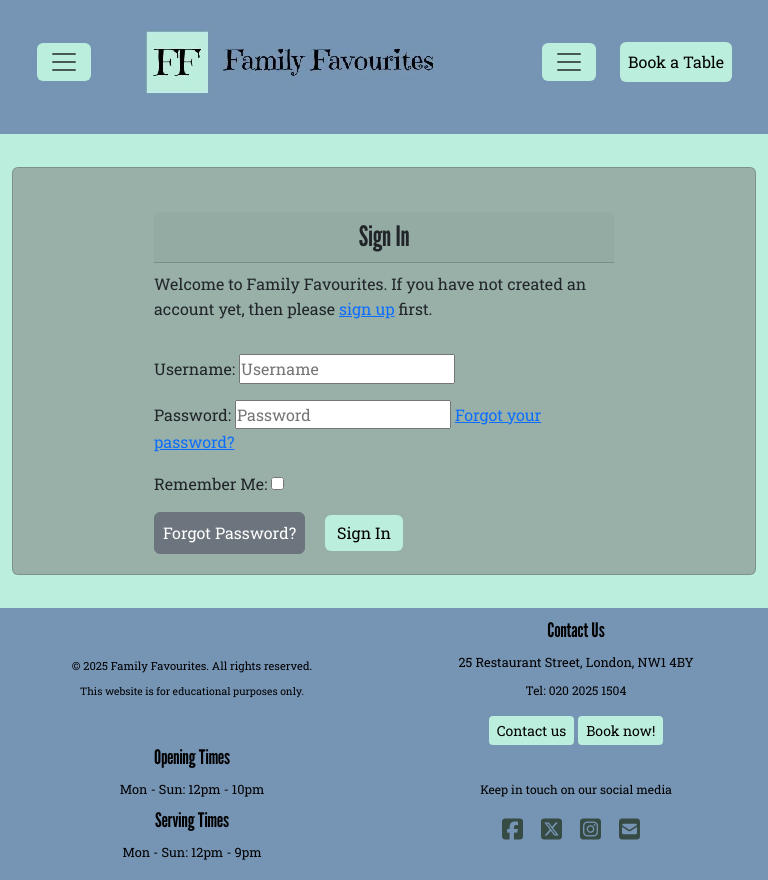
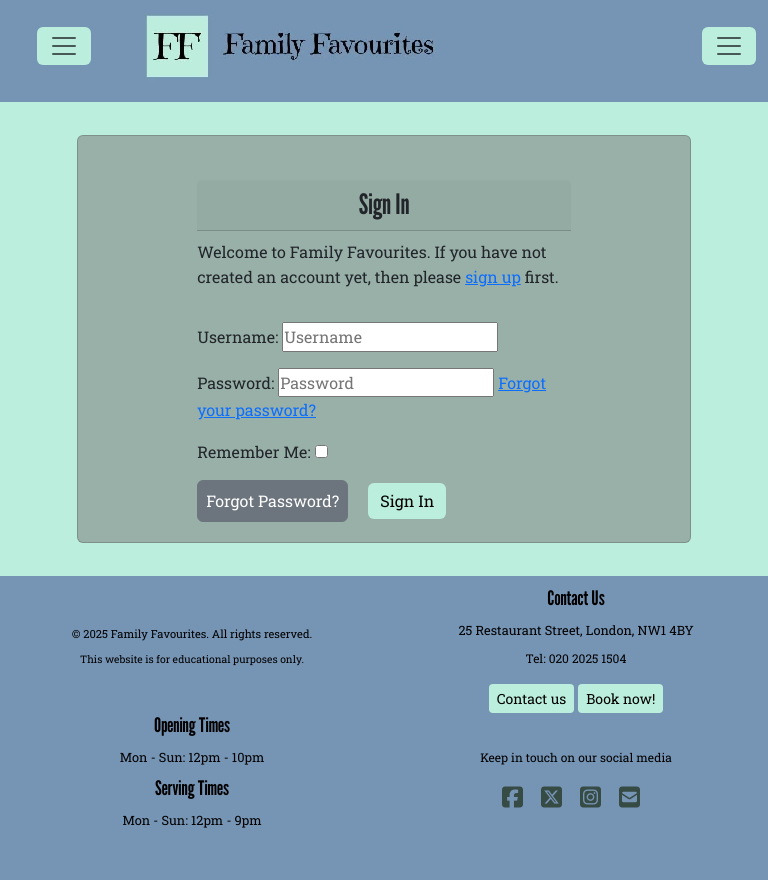
Before and after one commit to Diane-4P/family-favourites, a Django app: a page that uses templates/base.html in a window 768 px wide. After the commit the page ends 828 px from the top, so only its background shows below. Run offline with Django 4.2, Linux system fonts and the light colour scheme; some libraries are stand-ins or nearby versions.

Commit message:
Style the view for larger screens and remove the book-a-table on the navbar

```diff
--- a/static/css/styles.css
+++ b/static/css/styles.css
@@ -218,6 +218,12 @@ footer {
     }
 }
 
+@media (max-width: 768px) {
+    .book-a-table {
+        display: none;
+    }
+}
+
 @media (min-width: 768px) {
     nav {
         flex-direction: column;
@@ -233,7 +239,7 @@ footer {
     }
 
     .card {
-        /* max-width: 50vw; */
+        width: 80vw;
         margin: 25px auto;
         padding: 20px;
     }
@@ -248,7 +254,7 @@ footer {
     }
 }
 
-@media (min-width: 1200px){
+@media (min-width: 1200px) {
     .hero-img {
         width: 85vw;
         margin: auto;
@@ -262,3 +268,11 @@ footer {
         grid-template-columns: 1fr 1fr 1fr 1fr;
     }
 }
+
+@media (min-width: 2500px) {
+    .hero-img,
+    .card {
+        width: 65vw;
+        margin: auto;
+    }
+}
```
